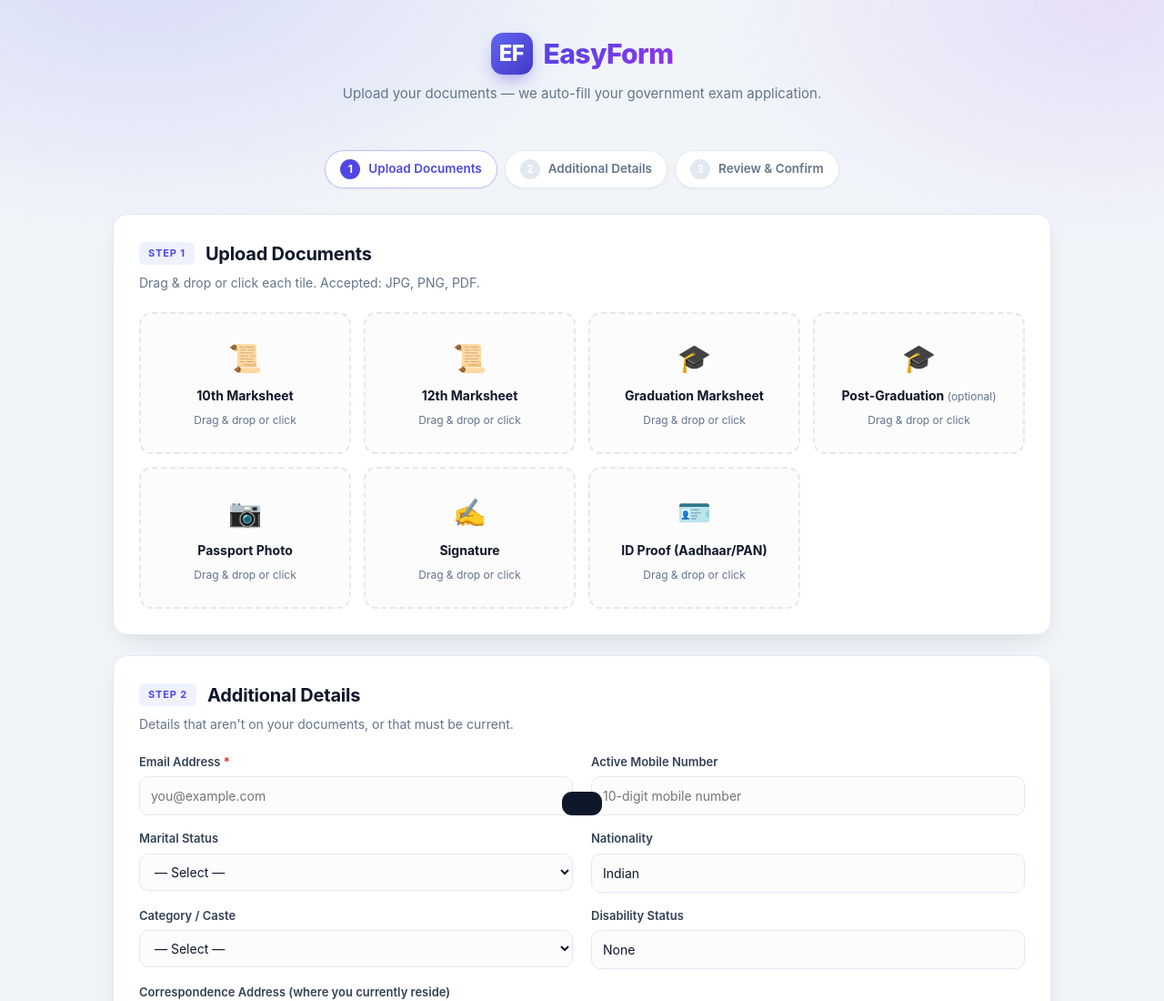
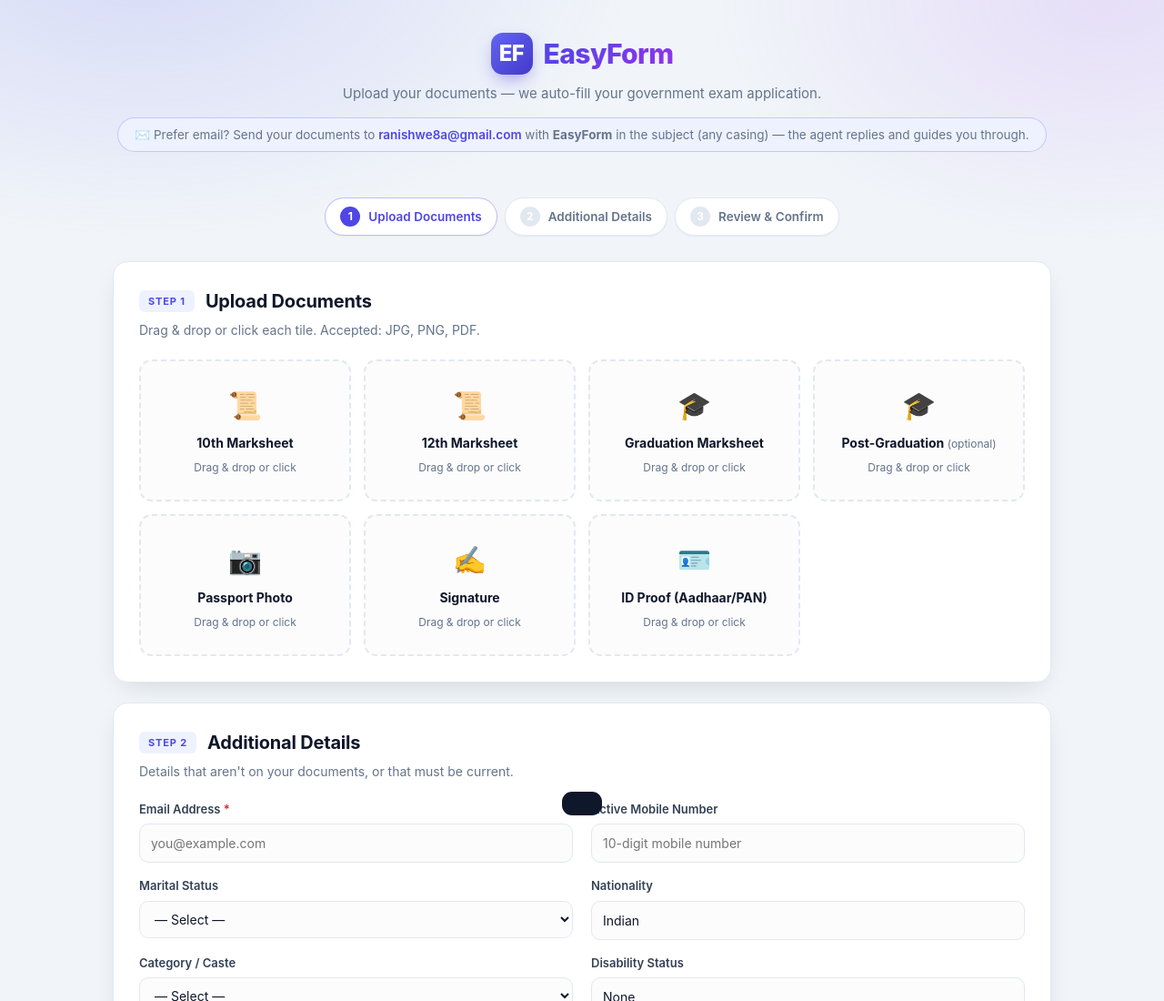
Before and after one commit to rani700/easyform, a plain HTML site: page web/index.html in a window 1280 px wide. Shown: the top 1100 px of the page at 91% size. Drawn offline with Linux system fonts and the light colour scheme.

Commit message:
docs: advertise the email path (ranishwe8a@gmail.com, subject 'EasyForm') on portal + README

```diff
--- a/web/index.html
+++ b/web/index.html
@@ -79,6 +79,22 @@
     color: var(--muted);
     font-size: 15px;
   }
+  .email-note {
+    display: inline-block;
+    margin-top: 14px;
+    padding: 8px 18px;
+    border-radius: 999px;
+    background: var(--primary-soft);
+    border: 1px solid rgba(99, 102, 241, 0.3);
+    color: var(--muted);
+    font-size: 13.5px;
+  }
+  .email-note a {
+    color: var(--primary);
+    font-weight: 600;
+    text-decoration: none;
+  }
+  .email-note a:hover { text-decoration: underline; }
 
   /* ---------- Layout ---------- */
   main {
@@ -424,6 +440,9 @@
     <span class="logo-text">EasyForm</span>
   </div>
   <p>Upload your documents — we auto-fill your government exam application.</p>
+  <p class="email-note">✉️ Prefer email? Send your documents to
+    <a href="mailto:ranishwe8a@gmail.com?subject=EasyForm%20application">ranishwe8a@gmail.com</a>
+    with <strong>EasyForm</strong> in the subject (any casing) — the agent replies and guides you through.</p>
 </header>
 
 <main>
```
Also changed, not shown: 1 other file.
